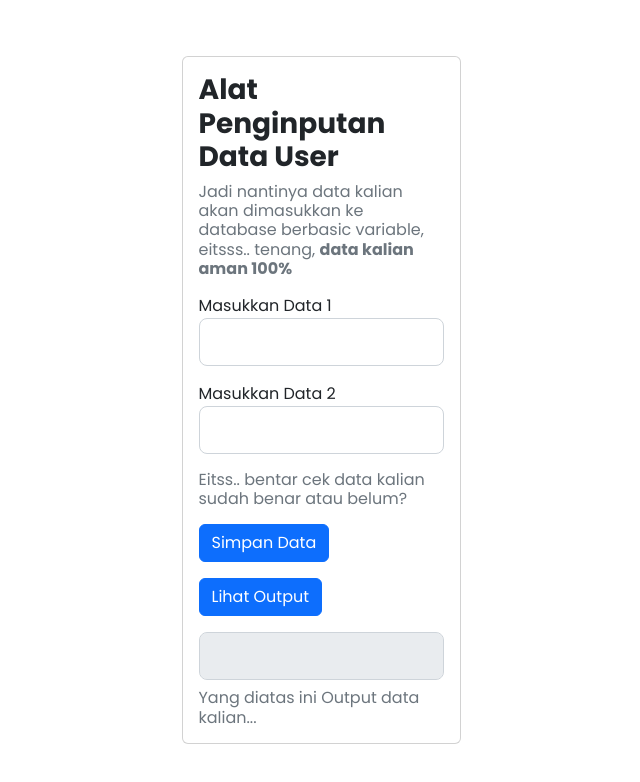
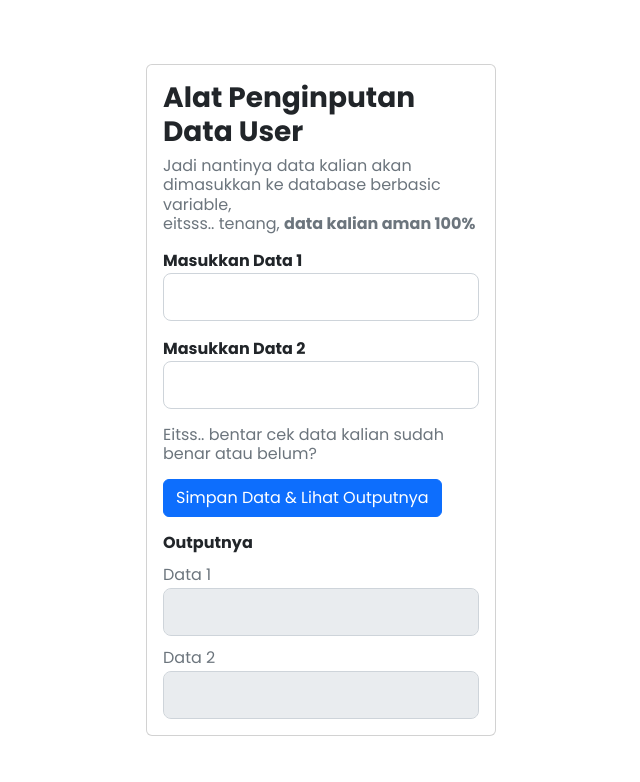
Before and after one commit to ifzmidh/input.data, a plain HTML site: page index.html in a window 1280 px wide. Shown: the whole page, without its empty margins (319-959 px from the left). Drawn offline with nearby package versions, Linux system fonts and the light colour scheme.

Commit message:
update 1.1

```diff
--- a/index.html
+++ b/index.html
@@ -14,22 +14,26 @@
 </head>
 
 <body>
-    <div class="container vh-100">
+    <div class="">
         <section class="d-flex align-items-center justify-content-center vh-100">
-            <div class="card" style="width: 25%;">
+            <div class="card" style="width: 350px;">
                 <div class="card-body">
                     <h3 class="card-title fw-bold">Alat Penginputan </br> Data User</h3>
                     <h6 class="card-subtitle mb-2 text-muted mt-1">Jadi nantinya data kalian akan dimasukkan ke database
                         berbasic variable, </br> eitsss.. tenang, <b>data kalian aman 100%</b></h6>
-                    <p class="mb-0 mt-3">Masukkan Data 1</p>
+                    <p class="mb-0 mt-3 fw-semibold">Masukkan Data 1</p>
                     <input id="data1" type="text" class="form-control form-control-lg">
-                    <p class="mb-0 mt-3">Masukkan Data 2</p>
+                    <p class="mb-0 mt-3 fw-semibold">Masukkan Data 2</p>
                     <input id="data2" type="text" class="form-control form-control-lg">
-                    <h6 class="card-subtitle text-muted mt-3">Eitss.. bentar cek data kalian sudah benar atau belum?</h6>
-                    <button onclick="saveDatas()" type="submit" class="btn btn-primary mt-3">Simpan Data</button>
-                    <button onclick="showOutput()" type="submit" class="btn btn-primary mt-3">Lihat Output</button>
-                    <input id="output" type="text" class="form-control form-control-lg mt-3" disabled>
-                    <h6 class="card-subtitle text-muted mt-2">Yang diatas ini Output data kalian...</h6>
+                    <h6 class="card-subtitle text-muted mt-3">Eitss.. bentar cek data kalian sudah benar atau belum?
+                    </h6>
+                    <button onclick="saveDatas()" type="submit" class="btn btn-primary my-3">Simpan Data & Lihat
+                        Outputnya</button>
+                    <h6 class="fw-semibold mb-3">Outputnya</h6>
+                    <h6 class="card-subtitle text-muted mb-1">Data 1</h6>
+                    <input id="output1" type="text" class="col form-control form-control-lg mb-3" disabled>
+                    <h6 class="card-subtitle text-muted mb-1">Data 2</h6>
+                    <input id="output2" type="text" class="col form-control form-control-lg" disabled>
                 </div>
             </div>
         </section>
--- a/index.js
+++ b/index.js
@@ -1,28 +1,22 @@
 // Storage Datas Input User
-const data1 = document.getElementById("data1").value;
-const data2 = document.getElementById("data2").value;
+const outputScreen1 = document.getElementById("output1");
+const outputScreen2 = document.getElementById("output2");
 
-let datas = {
-    varData1: [],
-    varData2: []
-};
+const datas = [
+    { varData1: "", varData2: "" }
+];
 
-let i = 0;
 function saveDatas() {
-    i++;
-    if (i <= 1) {
-        datas.varData1.push(data1);
-        datas.varData2.push(data2);
-        console.log("data di push..");
-        console.log(i);
+    const data1 = document.getElementById("data1").value;
+    const data2 = document.getElementById("data2").value;
+    if (!data1 && data2) {
+        alert('Data tak boleh kosong...')
     } else {
-        alert("Hanya boleh menginput 1 kali yah...");
+        datas[0].varData1 = data1
+        datas[0].varData2 = data2
+        outputScreen1.value = datas[0].varData1
+        outputScreen2.value = datas[0].varData2
+        return;
     }
 };
 // Storage Datas Input User END
-// Update Screen Output
-const outputScreen = document.getElementById("output");
-function showOutput() {
-    outputScreen.value = `Data 1 = ${datas.varData1}, Data 2 = ${datas.varData2}`
-}
-// Update Screen Output END
```
